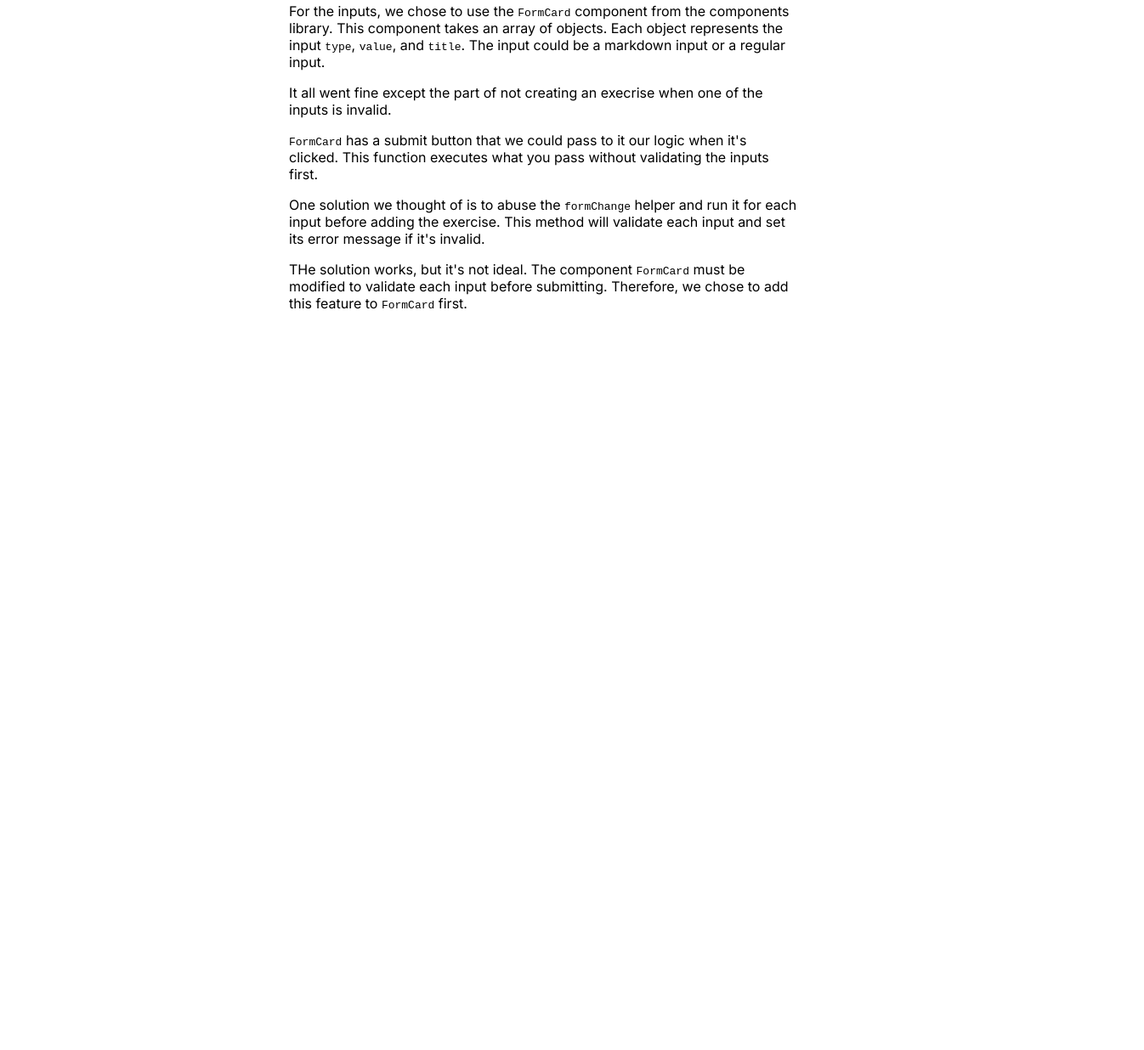
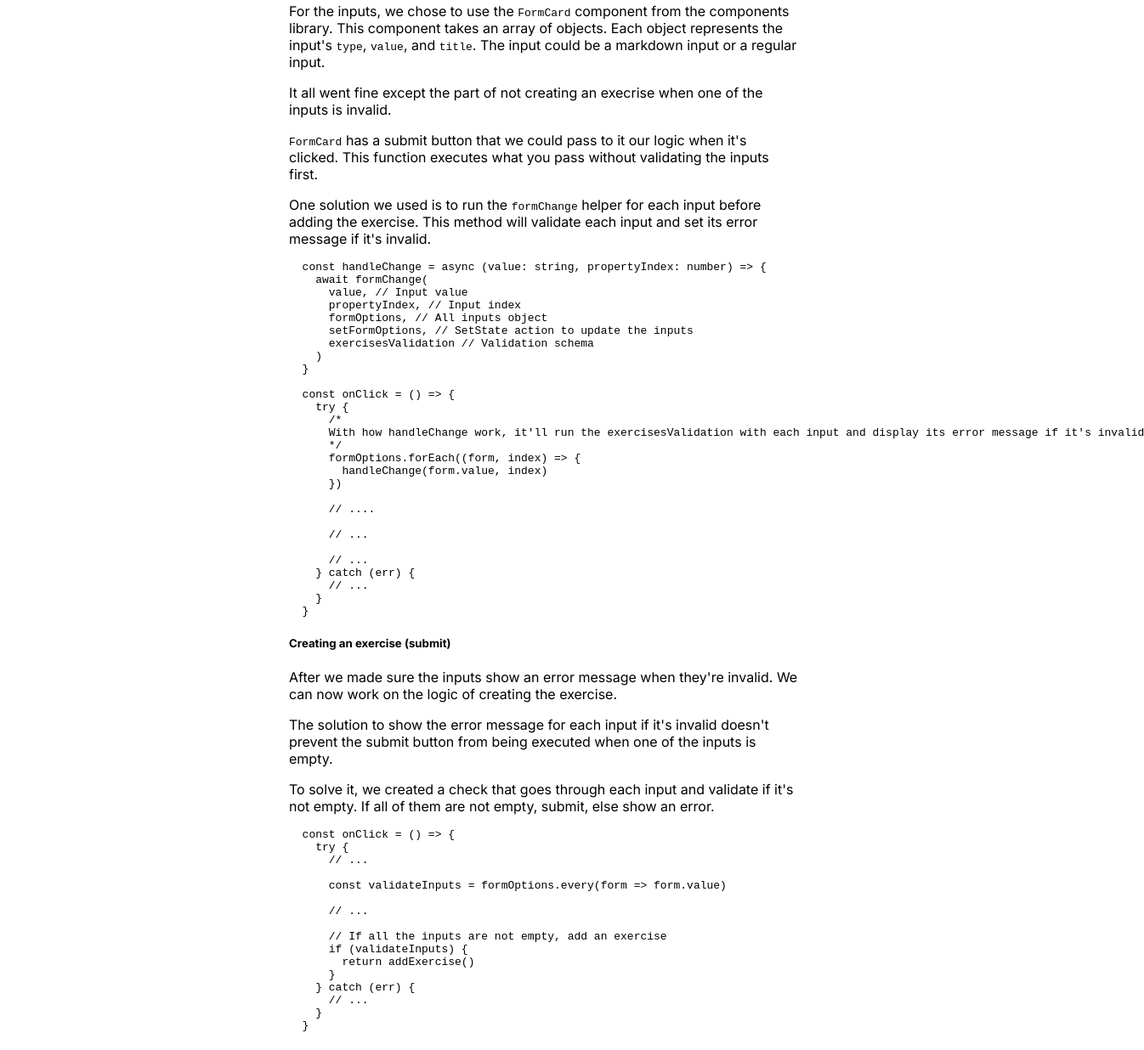
Before and after one commit to flacial/know.flacial.dev, a Gatsby site: page /knowledge/c0d3/pages/add_exercise in a window 1280 px wide. Shown: the part 4254-5490 px from the top of the page at 85% size, 1346 px wide, since content can reach past the window. Before the commit the page ends 4645 px from the top, so only its background shows below. Built offline with nearby package versions, Linux system fonts and the light colour scheme; Gatsby itself is replaced by a stand-in of ours; code samples lack their colours.

Commit message:
doc: Update add_exercise

````diff
--- a/src/pages/knowledge/c0d3/pages/add_exercise.mdx
+++ b/src/pages/knowledge/c0d3/pages/add_exercise.mdx
@@ -256,15 +256,72 @@ Main differences:
 
 ##### Inputs
 
-For the inputs, we chose to use the `FormCard` component from the components library. This component takes an array of objects. Each object represents the input `type`, `value`, and `title`. The input could be a markdown input or a regular input.
+For the inputs, we chose to use the `FormCard` component from the components library. This component takes an array of objects. Each object represents the input's `type`, `value`, and `title`. The input could be a markdown input or a regular input.
 
 It all went fine except the part of not creating an execrise when one of the inputs is invalid.
 
 `FormCard` has a submit button that we could pass to it our logic when it's clicked. This function executes what you pass without validating the inputs first.
 
-One solution we thought of is to abuse the `formChange` helper and run it for each input before adding the exercise. This method will validate each input and set its error message if it's invalid.
+One solution we used is to run the `formChange` helper for each input before adding the exercise. This method will validate each input and set its error message if it's invalid.
 
-THe solution works, but it's not ideal. The component `FormCard` must be modified to validate each input before submitting. Therefore, we chose to add this feature to `FormCard` first.
+```ts
+  const handleChange = async (value: string, propertyIndex: number) => {
+    await formChange(
+      value, // Input value
+      propertyIndex, // Input index
+      formOptions, // All inputs object
+      setFormOptions, // SetState action to update the inputs
+      exercisesValidation // Validation schema
+    )
+  }
+
+  const onClick = () => {
+    try {
+      /*
+      With how handleChange work, it'll run the exercisesValidation with each input and display its error message if it's invalid
+      */
+      formOptions.forEach((form, index) => {
+        handleChange(form.value, index)
+      })
+
+      // ....
+
+      // ...
+
+      // ...
+    } catch (err) {
+      // ...
+    }
+  }
+```
+
+
+##### Creating an exercise (submit)
+
+After we made sure the inputs show an error message when they're invalid. We can now work on the logic of creating the exercise.
+
+The solution to show the error message for each input if it's invalid doesn't prevent the submit button from being executed when one of the inputs is empty.
+
+To solve it, we created a check that goes through each input and validate if it's not empty. If all of them are not empty, submit, else show an error.
+
+```ts
+  const onClick = () => {
+    try {
+      // ...
+
+      const validateInputs = formOptions.every(form => form.value)
+
+      // ...
+
+      // If all the inputs are not empty, add an exercise
+      if (validateInputs) {
+        return addExercise()
+      }
+    } catch (err) {
+      // ...
+    }
+  }
+```
 
 </MarkdownWrapper>
 </Layout>
````
